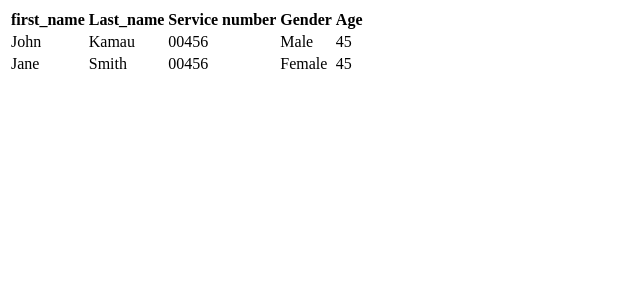
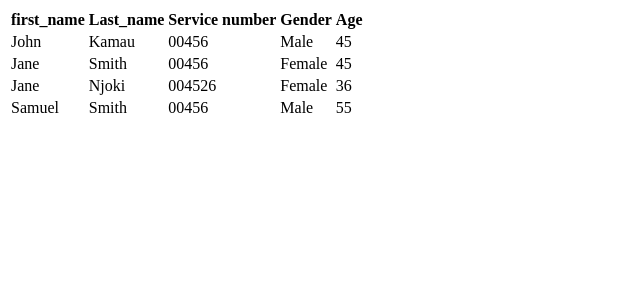
Before and after one commit to rahim8050/Prison_Management_System, a Django app: page / in a window 1280 px wide. Shown: the top 300 px of the page, without its empty margins (0-640 px from the left). Run offline with Django 5.2, Linux system fonts and the light colour scheme.

Commit message:
Update wardens.html

```diff
--- a/templates/wardens.html
+++ b/templates/wardens.html
@@ -30,6 +30,21 @@
         <td>Female</td>
         <td>45</td>
     </tr>
+<tr>
+        <td>Jane</td>
+        <td>Njoki</td>
+        <td>004526</td>
+        <td>Female</td>
+        <td>36</td>
+</tr>
+<tr>
+        <td>Samuel</td>
+        <td>Smith</td>
+        <td>00456</td>
+        <td>Male</td>
+        <td>55</td>
+    </tr>
+
 </table>
 </body>
 </html>
```
